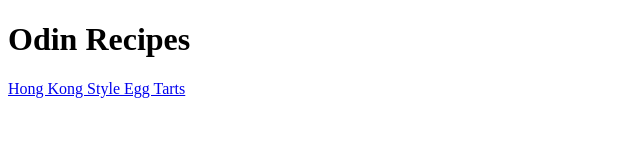
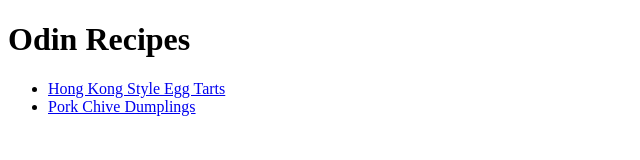
Before and after one commit to George371/odin-recipes, a plain HTML site: page index.html in a window 1280 px wide. Shown: the whole page, without its empty margins (0-640 px from the left). Drawn offline with Linux system fonts and the light colour scheme.

Commit message:
Create relative link for Pork_Chive_Dumplings.html. Add photo

```diff
--- a/index.html
+++ b/index.html
@@ -9,7 +9,9 @@
 
     <body>
         <h1>Odin Recipes</h1>
-
-        <a href="recipes/Hong_Kong_Style_Egg_Tarts.html">Hong Kong Style Egg Tarts</a>
+        <ul>
+            <li><a href="recipes/Hong_Kong_Style_Egg_Tarts.html">Hong Kong Style Egg Tarts</a></li>
+            <li><a href="recipes/Pork_Chive_Dumplings.html">Pork Chive Dumplings</a></li>
+        </ul>
     </body>
 </html>
```
Also changed, not shown: images/Dumplings.jpeg (added).
